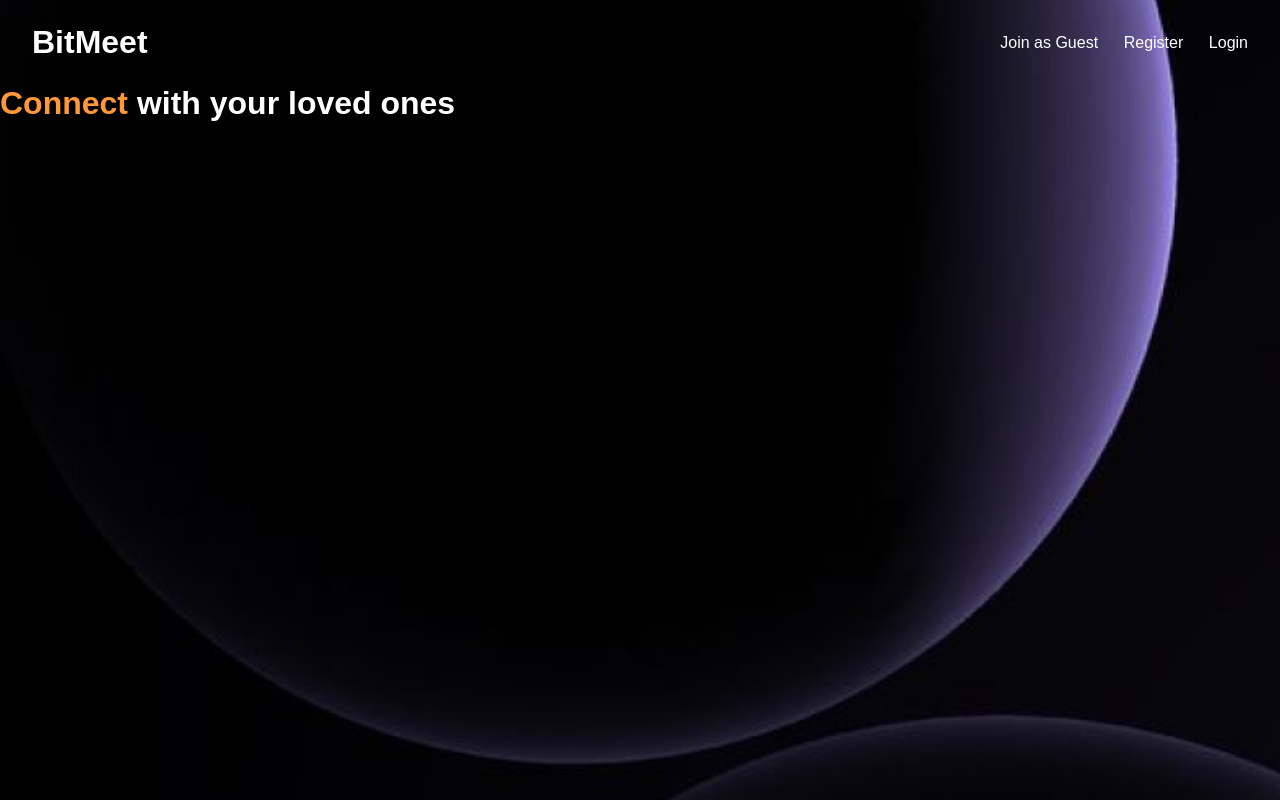
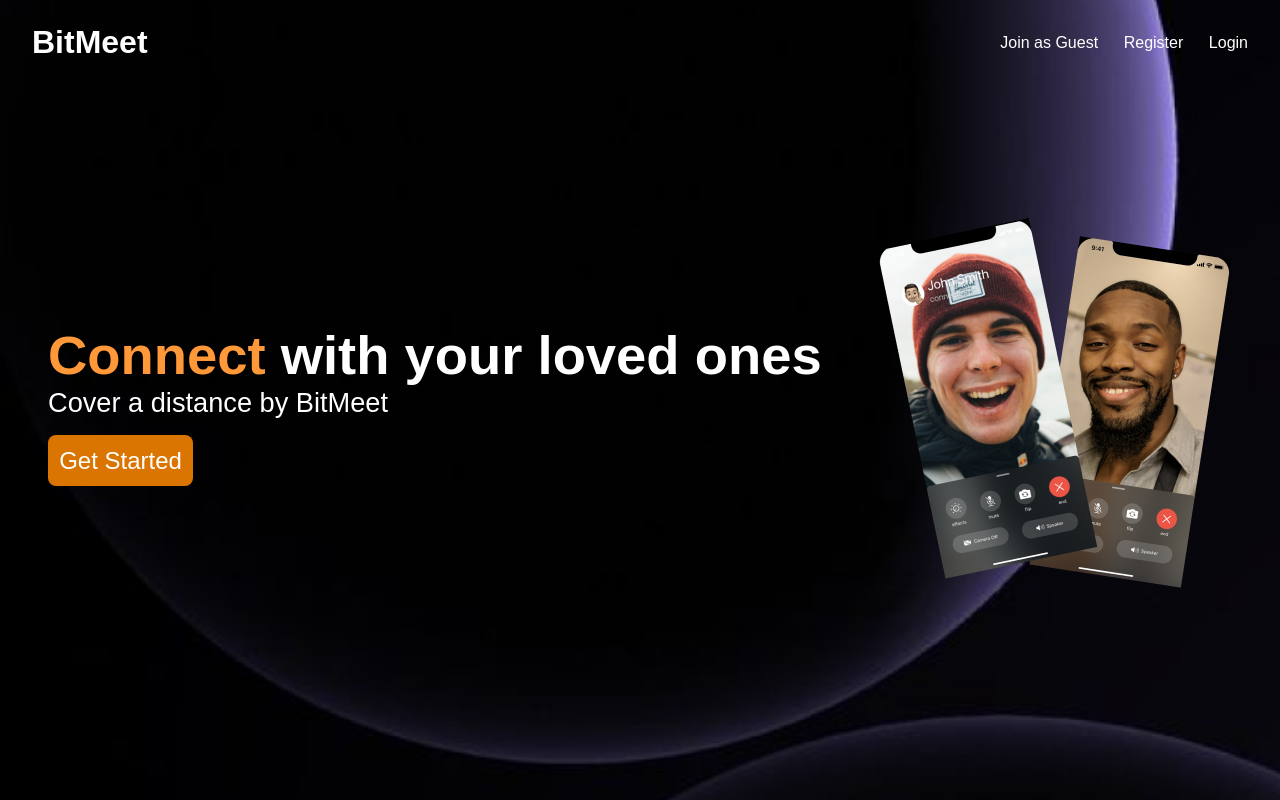
Before and after one commit to KashishMaurya/BitMeet, a React (Create React App) app in the folder frontend/: page / in a window 1280 px wide. Built offline with nearby package versions, Linux system fonts and the light colour scheme.

Commit message:
frontend complete

```diff
--- a/frontend/src/App.css
+++ b/frontend/src/App.css
@@ -26,3 +26,34 @@
   gap: 1.6rem;
   cursor: pointer;
 }
+
+.landingMainContainer {
+  display:flex;
+  justify-content: space-between;
+  padding-inline: 3rem;
+  height: 80vh;
+  align-items: center;
+}
+
+.landingText {
+  font-size: 1.7rem;
+}
+
+.landingMainContainer > div:nth-child(1) div[role="button"] {
+  background-color: #D97500;
+  width: fit-content;
+  padding: 0.7rem;
+  border-radius: 0.5rem;
+  font-size: 1.5rem;
+  margin-top: 1rem;
+}
+
+.landingMainContainer > div:nth-child(1) div[role="button"] a {
+  text-decoration: none;
+  color: white;
+}
+
+.landingMainContainer > ֫div:nth-child(2) img {
+  height: 700vh;
+  width: auto;
+}
--- a/frontend/src/App.js
+++ b/frontend/src/App.js
@@ -1,18 +1,18 @@
 import { Route,BrowserRouter as Router, Routes } from 'react-router-dom';
 import './App.css';
 import LandingPage from './pages/landing';
+import Authentication from './pages/authentication';
 
 function App() {
   return (
     <>
-
       <Router>
         <Routes>
           {/* <Route path="/home" element="" /> */}
-          <Route path="/" element={<LandingPage/>} />
+          <Route path="/" element={<LandingPage />} />
+          <Route path="/auth" element={<Authentication />} />
         </Routes>
       </Router>
-
     </>
   );
 }
--- /dev/null
+++ b/frontend/src/pages/authentication.jsx
@@ -0,0 +1,81 @@
+import React from "react";
+import {
+  Grid,
+  Paper,
+  Avatar,
+  TextField,
+  Button,
+  Typography,
+  Box,
+} from "@mui/material";
+import LockOutlinedIcon from "@mui/icons-material/LockOutlined";
+
+export default function Authentication() {
+  return (
+    <Grid container component="main" sx={{ height: "100vh" }}>
+      {/* Left side - content / image */}
+      <Grid
+        item
+        xs={false}
+        sm={4}
+        md={6}
+        sx={{
+          backgroundImage: "url(https://source.unsplash.com/random)",
+          backgroundRepeat: "no-repeat",
+          backgroundColor: (t) =>
+            t.palette.mode === "light"
+              ? t.palette.grey[50]
+              : t.palette.grey[900],
+          backgroundSize: "cover",
+          backgroundPosition: "center",
+        }}
+      />
+
+      {/* Right side - sign in form */}
+      <Grid item xs={12} sm={8} md={6} component={Paper} elevation={6} square>
+        <Box
+          sx={{
+            my: 8,
+            mx: 4,
+            display: "flex",
+            flexDirection: "column",
+            alignItems: "center",
+          }}
+        >
+          <Avatar sx={{ m: 1, bgcolor: "secondary.main" }}>
+            <LockOutlinedIcon />
+          </Avatar>
+          <Typography component="h1" variant="h5">
+            Sign in
+          </Typography>
+          <Box component="form" noValidate sx={{ mt: 1 }}>
+            <TextField
+              margin="normal"
+              required
+              fullWidth
+              label="Email Address"
+              autoComplete="email"
+              autoFocus
+            />
+            <TextField
+              margin="normal"
+              required
+              fullWidth
+              label="Password"
+              type="password"
+              autoComplete="current-password"
+            />
+            <Button
+              type="submit"
+              fullWidth
+              variant="contained"
+              sx={{ mt: 3, mb: 2 }}
+            >
+              Sign In
+            </Button>
+          </Box>
+        </Box>
+      </Grid>
+    </Grid>
+  );
+}
--- a/frontend/src/pages/landing.jsx
+++ b/frontend/src/pages/landing.jsx
@@ -1,5 +1,6 @@
 import React from "react";
 import "../App.css";
+import { Link } from "react-router-dom";
 
 export default function LandingPage() {
   return (
@@ -16,28 +17,28 @@ export default function LandingPage() {
             <p>Login</p>
           </div>
         </div>
-          </nav>
+      </nav>
 
+      <div className="landingMainContainer">
+        <div className="landingText">
+          <h1>
+            <span style={{ color: "#FF9839" }}>Connect</span> with your loved
+            ones
+          </h1>
 
+          <p>Cover a distance by BitMeet</p>
 
-
-          <div className="landingMainContainer">
-              <div>
-                  <h1><span style={{color: "#FF9839"}}>Connect</span> with your loved ones</h1>
-              </div>
-              <div></div>
+          <div role="button">
+            <Link to={"/auth"}>
+              Get Started
+            </Link>
+          </div>
         </div>
 
-
-
-
-
-
-
-
-
-
-
+        <div>
+          <img src="/mobile.png" alt="mobile" />
+        </div>
+      </div>
     </div>
   );
 }
```
Also changed, not shown: frontend/package.json (+7 -0 lines), 1 other file (tests, documents, lock files or other folders).
